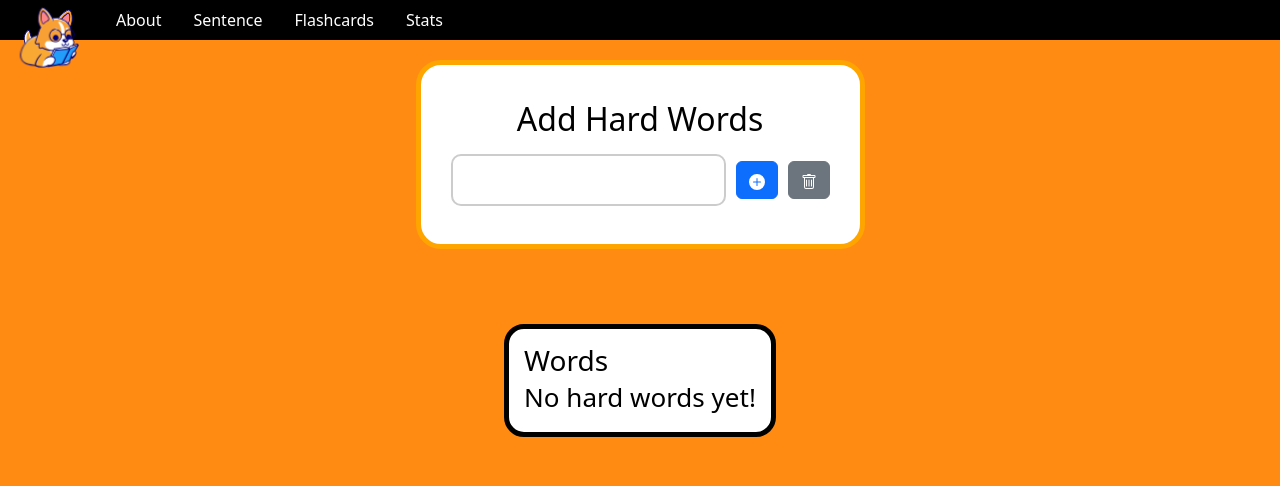
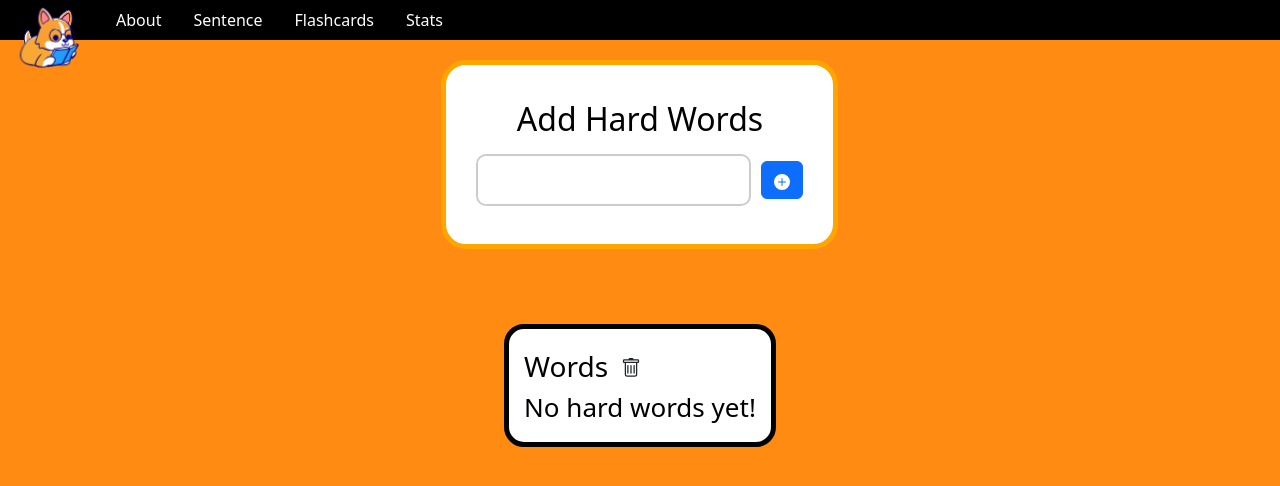
Before and after one commit to arihanv/ReadSpeak, a React (Create React App) app: page /cards in a window 1280 px wide. Shown: the top 486 px of the page. Built offline with nearby package versions, Linux system fonts and the light colour scheme; what compromise would draw is missing.

Commit message:
UI update in Flashcards component

```diff
--- a/src/Pages/Flashcards.js
+++ b/src/Pages/Flashcards.js
@@ -1,10 +1,11 @@
 import React, { useState, useEffect, useRef } from "react";
 import * as Icon from "react-bootstrap-icons";
-import { Button } from "react-bootstrap";
+import { Button, OverlayTrigger } from "react-bootstrap";
 import { useSelector, useDispatch } from "react-redux";
 import { addWord, deleteWord, resetState } from "../actions/index.js";
 import Cards from "../modules/card.js";
 import { AnimatePresence, motion } from "framer-motion";
+import { CustomPop } from "../modules/customPop";
 
 function Flashcards() {
   const [inputText, setInputText] = useState("");
@@ -65,7 +66,13 @@ function Flashcards() {
                 className="search"
               >
                 <div className="searchcontainer">
-                  <h2 style={{ marginTop: 5, color: "black", textAlign: "center" }}>
+                  <h2
+                    style={{
+                      marginTop: 5,
+                      color: "black",
+                      textAlign: "center",
+                    }}
+                  >
                     Add Hard Words
                   </h2>
                   <div className="searchbox">
@@ -74,12 +81,19 @@ function Flashcards() {
                       value={inputText}
                       onChange={(e) => setInputText(e.target.value)}
                     />
-                    <Button variant="primary" onClick={() => handleSubmit()}>
-                      <Icon.PlusCircleFill></Icon.PlusCircleFill>
-                    </Button>
-                    <Button variant="secondary" onClick={() => handleReset()}>
+                    <OverlayTrigger
+                      trigger={["focus", "hover"]}
+                      delay={{ show: 500, hide: 0 }}
+                      placement="right"
+                      overlay={CustomPop("Add to list")}
+                    >
+                      <Button variant="primary" onClick={() => handleSubmit()}>
+                        <Icon.PlusCircleFill></Icon.PlusCircleFill>
+                      </Button>
+                    </OverlayTrigger>
+                    {/* <Button variant="secondary" onClick={() => handleReset()}>
                       <Icon.Trash></Icon.Trash>
-                    </Button>
+                    </Button> */}
                   </div>
                 </div>
               </motion.div>
@@ -91,10 +105,32 @@ function Flashcards() {
                 className="flashcardCont"
               >
                 {wordsRedux.word.words.length > 0 && (
-                  <Cards refresh={refresh} words={[...new Set(wordsRedux.word.words)]} />
+                  <Cards
+                    refresh={refresh}
+                    words={[...new Set(wordsRedux.word.words)]}
+                  />
                 )}
                 <div className="cardManagerCont">
-                  <h3>Words</h3>
+                  <div className="cardManagerTitle">
+                    <h3>Words</h3>
+
+                    <motion.div whileHover={{ scale: 1.2, color: "red" }}>
+                      <OverlayTrigger
+                        trigger={["focus", "hover"]}
+                        delay={{ show: 500, hide: 0 }}
+                        placement="top"
+                        overlay={CustomPop("Clear All Hard Words")}
+                      >
+                        <Button
+                          variant=""
+                          style={{ fontSize: 20 }}
+                          onClick={() => handleReset()}
+                        >
+                          <Icon.Trash></Icon.Trash>
+                        </Button>
+                      </OverlayTrigger>
+                    </motion.div>
+                  </div>
                   {wordsRedux.word.words.length > 0
                     ? wordsRedux.word.words.map((word, index) => (
                         <div key={index}>
--- a/src/css/Cards.css
+++ b/src/css/Cards.css
@@ -14,6 +14,11 @@
     text-decoration: underline;
     background-color: yellow;
     font-weight: bold;
+}
+
+.cardManagerTitle{
+    display: flex;
+    align-items: center;
 }
 
 .flashcardCont{
```
